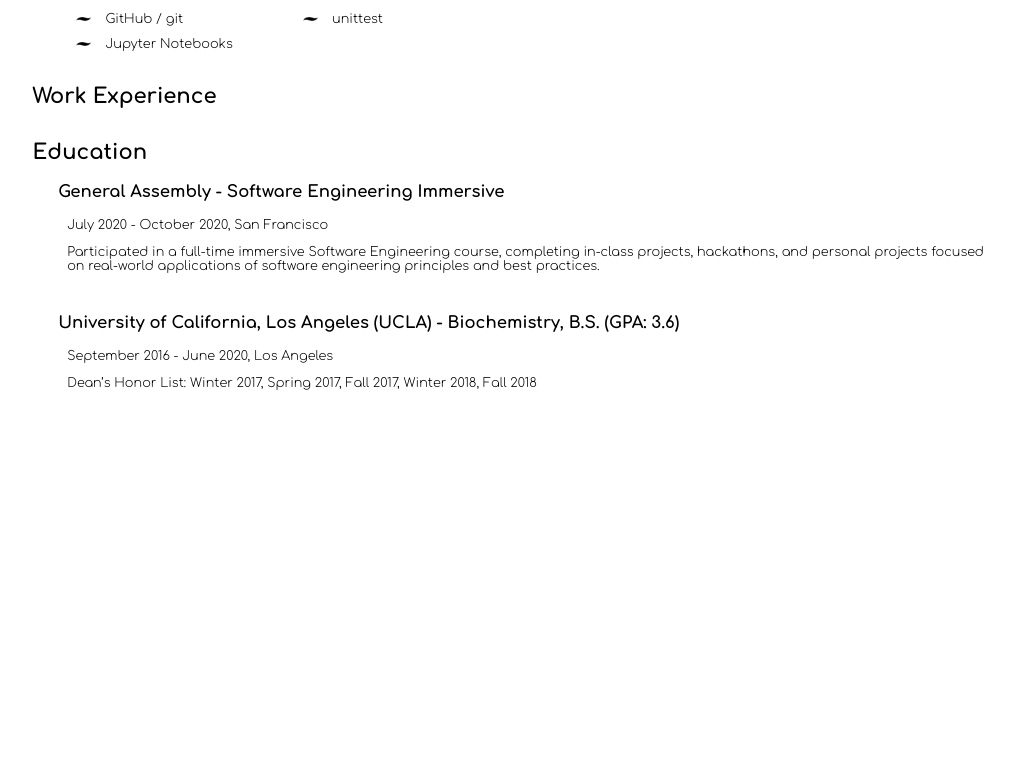
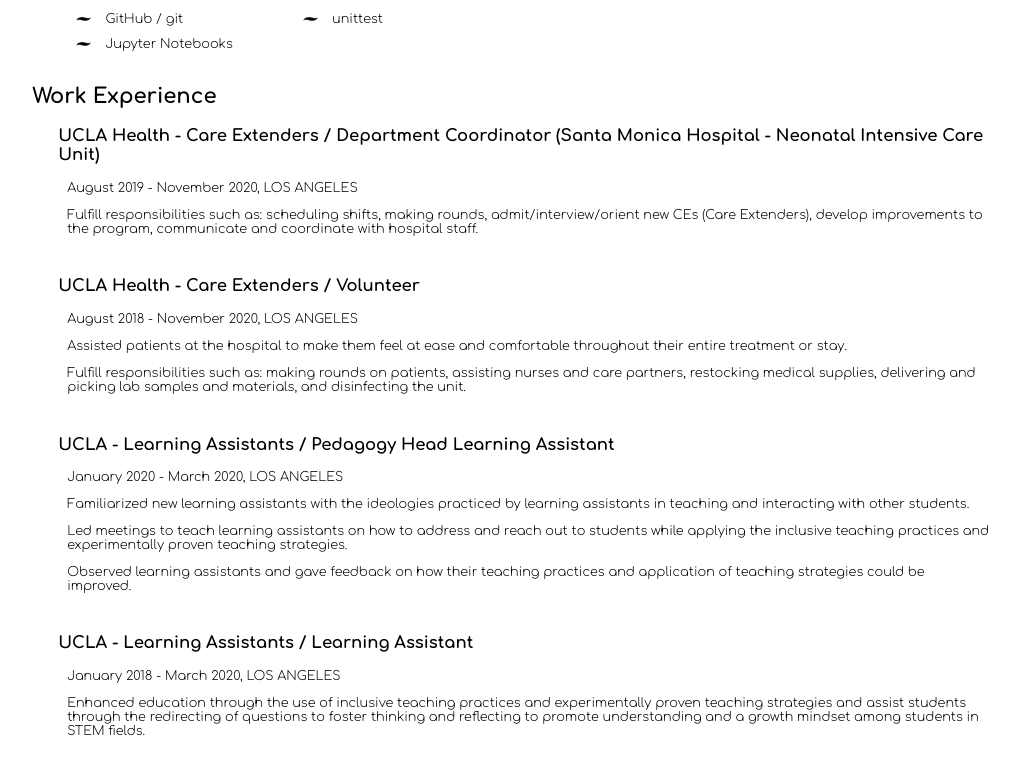
Before and after one commit to imjchiang/Portfolio, a React (Create React App) app in the folder portfolio/: page / in a window 1280 px wide. Shown: the part 668-1451 px from the top of the page, without its empty margins (121-1140 px from the left). Before the commit the page ends 1099 px from the top, so only its background shows below. Built offline with nearby package versions, Linux system fonts and the light colour scheme.

Commit message:
[App.js] add info for work experience

```diff
--- a/portfolio/src/App.js
+++ b/portfolio/src/App.js
@@ -84,8 +84,42 @@
 
         <div className="cat">
             <h2>Work Experience</h2>
+            <h3>UCLA Health - Care Extenders / Department Coordinator (Santa Monica Hospital - Neonatal Intensive Care Unit)</h3>
+            <div className="subcat">
+                <div>
+                    <p>August 2019 - November 2020,  LOS ANGELES</p>
+                    <p>Fulfill responsibilities such as: scheduling shifts, making rounds, admit/interview/orient new CEs (Care Extenders), develop improvements to the program, communicate and coordinate with hospital staff.</p>
+                </div>
+            </div>
 
+            <h3>UCLA Health - Care Extenders / Volunteer</h3>
+            <div className="subcat">
+                <div>
+                    <p>August 2018 - November 2020,  LOS ANGELES</p>
+                    <p>Assisted patients at the hospital to make them feel at ease and comfortable throughout their entire treatment or stay.</p>
+                    <p>Fulfill responsibilities such as: making rounds on patients, assisting nurses and care partners, restocking medical supplies, delivering and picking lab samples and materials, and disinfecting the unit.</p>
+                </div>
+            </div>
+
+            <h3>UCLA - Learning Assistants / Pedagogy Head Learning Assistant</h3>
+            <div className="subcat">
+                <div>
+                    <p>January 2020 - March 2020,  LOS ANGELES</p>
+                    <p>Familiarized new learning assistants with the ideologies practiced by learning assistants in teaching and interacting with other students.</p>
+                    <p>Led meetings to teach learning assistants on how to address and reach out to students while applying the inclusive teaching practices and experimentally proven teaching strategies.</p>
+                    <p>Observed learning assistants and gave feedback on how their teaching practices and application of teaching strategies could be improved.</p>
+                </div>
+            </div>
+
+            <h3>UCLA - Learning Assistants / Learning Assistant</h3>
+            <div className="subcat">
+                <div>
+                    <p>January 2018 - March 2020,  LOS ANGELES</p>
+                    <p>Enhanced education through the use of inclusive teaching practices and experimentally proven teaching strategies and assist students through the redirecting of questions to foster thinking and reflecting to promote understanding and a growth mindset among students in STEM fields. </p>
+                </div>
+            </div>
         </div>
+
         <div className="cat">
             <h2>Education</h2>
             <h3>General Assembly - Software Engineering Immersive</h3>
```
Also changed, not shown: 1 other file (tests, documents, lock files or other folders).
